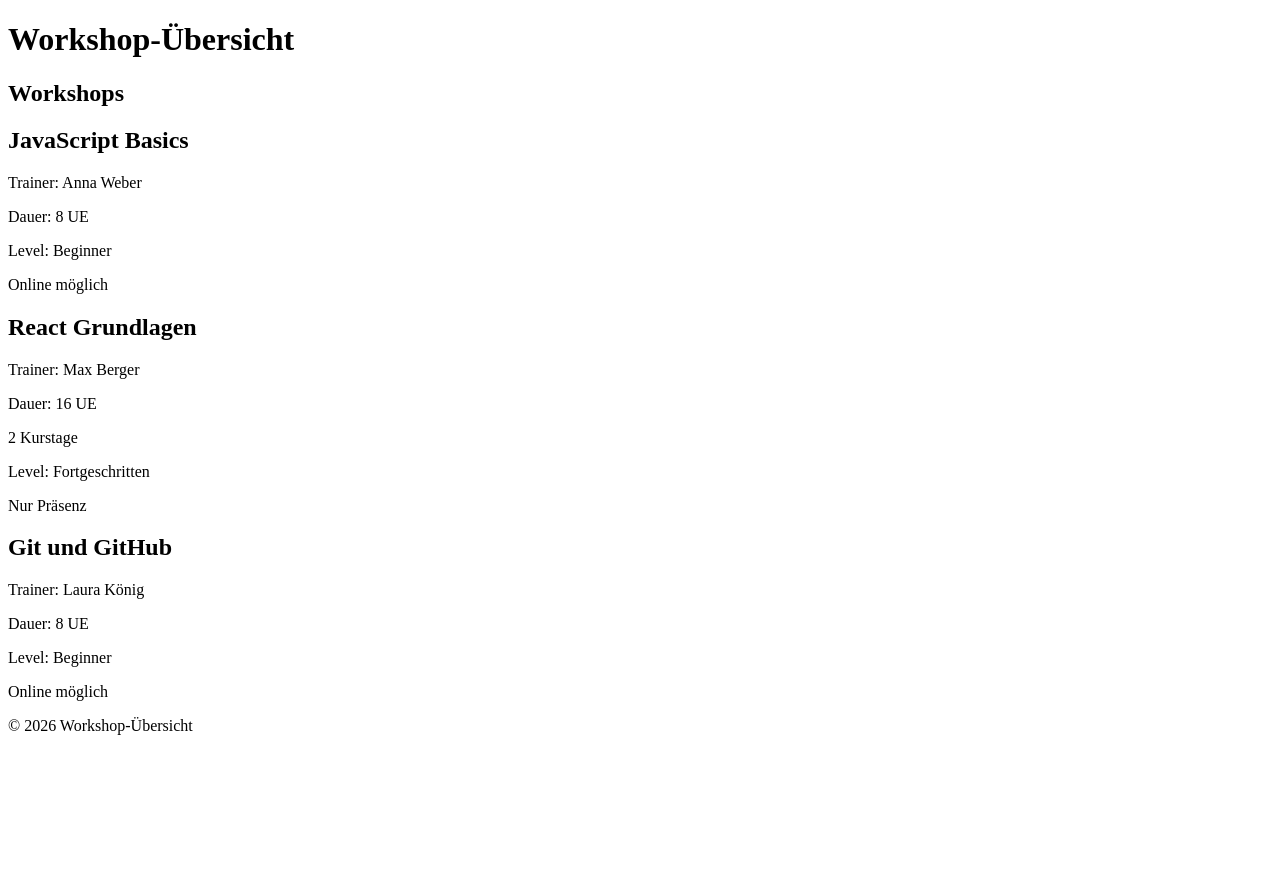
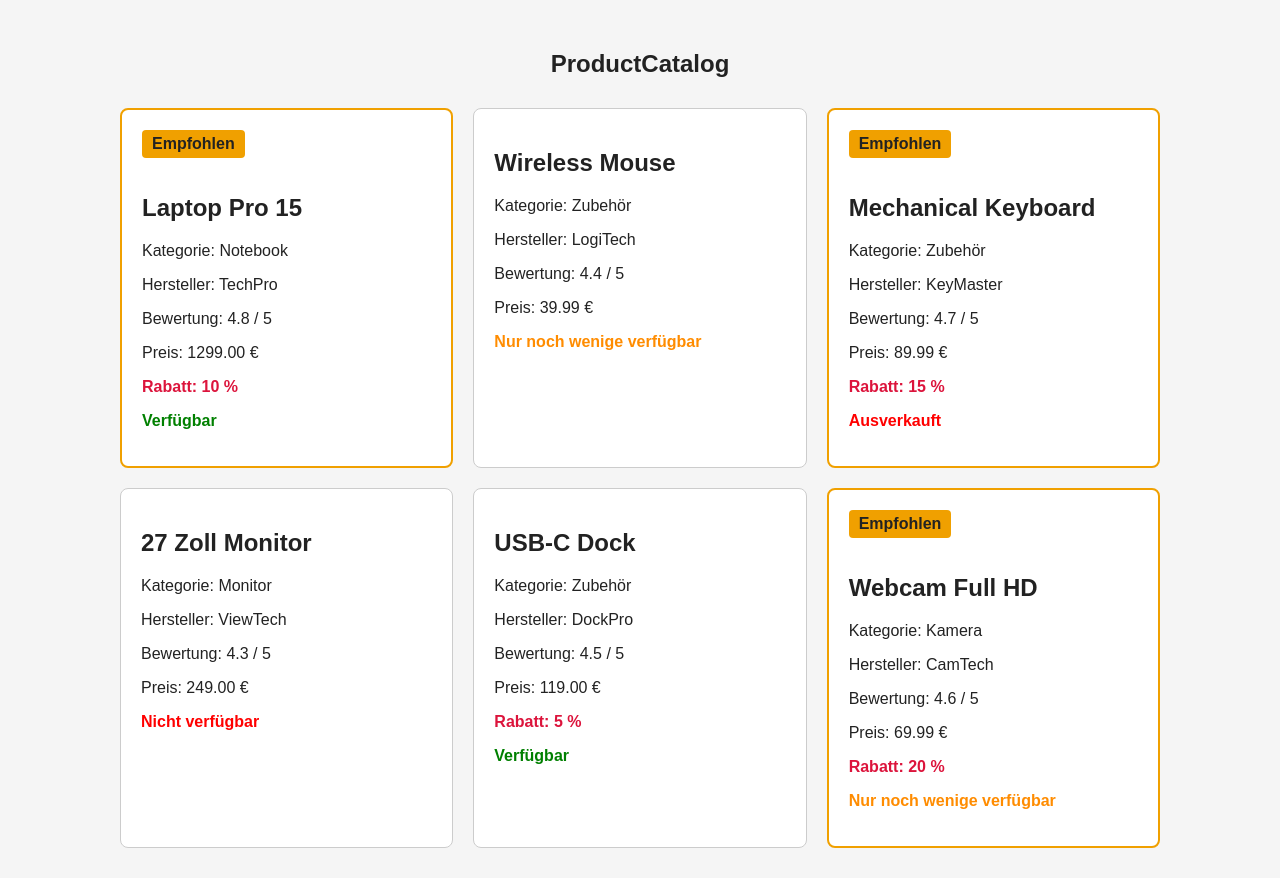
Before and after one commit to silviohoberg2/react-exercises, a React (Vite) app: page / in a window 1280 px wide. Before the commit the page ends 800 px from the top, so only its background shows below. Built offline with nearby package versions, Linux system fonts and the light colour scheme.

Commit message:
Add product catalog exercises

```diff
--- a/index.html
+++ b/index.html
@@ -11,7 +11,7 @@
 
   <div id="root"></div>
 
-  <script type="module" src="./src/day01/main.jsx"></script>
+  <script type="module" src="./src/day02/main.jsx"></script>
 
 </body>
 
--- /dev/null
+++ b/src/day02/components/ProductCard.jsx
@@ -0,0 +1,61 @@
+export default function ProductCard({
+  name,
+  category,
+  price,
+  available,
+  stock,
+  featured,
+  discount,
+  manufacturer,
+  rating
+}) {
+  const cardClass = featured
+    ? "product-card product-card-featured"
+    : "product-card";
+
+  return (
+    <article className={cardClass}>
+      {featured && (
+        <p className="badge">Empfohlen</p>
+      )}
+
+      <h2>{name}</h2>
+
+      <p>Kategorie: {category}</p>
+      <p>Hersteller: {manufacturer}</p>
+      <p>Bewertung: {rating} / 5</p>
+
+      <p>Preis: {price.toFixed(2)} €</p>
+
+      {discount > 0 && (
+        <p className="discount">
+          Rabatt: {discount} %
+        </p>
+      )}
+
+      {!available && (
+        <p className="status unavailable">
+          Nicht verfügbar
+        </p>
+      )}
+
+      {available && stock === 0 && (
+        <p className="status sold-out">
+          Ausverkauft
+        </p>
+      )}
+
+      {available && stock > 0 && stock <= 2 && (
+        <p className="status low-stock">
+          Nur noch wenige verfügbar
+        </p>
+      )}
+
+      {available && stock > 2 && (
+        <p className="status available">
+          Verfügbar
+        </p>
+      )}
+    </article>
+  );
+}
--- /dev/null
+++ b/src/day02/components/ProductList.jsx
@@ -0,0 +1,27 @@
+import products from "../data/products.js";
+import ProductCard from "./ProductCard.jsx";
+
+export default function ProductList() {
+  return (
+    <section className="product-list">
+      <h1>ProductCatalog</h1>
+
+      <div className="product-grid">
+        {products.map((product) => (
+          <ProductCard
+            key={product.id}
+            name={product.name}
+            category={product.category}
+            price={product.price}
+            available={product.available}
+            stock={product.stock}
+            featured={product.featured}
+            discount={product.discount}
+            manufacturer={product.manufacturer}
+            rating={product.rating}
+          />
+        ))}
+      </div>
+    </section>
+  );
+}
--- /dev/null
+++ b/src/day02/data/products.js
@@ -0,0 +1,76 @@
+const products = [
+  {
+    id: 1,
+    name: "Laptop Pro 15",
+    category: "Notebook",
+    price: 1299,
+    available: true,
+    stock: 5,
+    featured: true,
+    discount: 10,
+    manufacturer: "TechPro",
+    rating: 4.8
+  },
+  {
+    id: 2,
+    name: "Wireless Mouse",
+    category: "Zubehör",
+    price: 39.99,
+    available: true,
+    stock: 2,
+    featured: false,
+    discount: 0,
+    manufacturer: "LogiTech",
+    rating: 4.4
+  },
+  {
+    id: 3,
+    name: "Mechanical Keyboard",
+    category: "Zubehör",
+    price: 89.99,
+    available: true,
+    stock: 0,
+    featured: true,
+    discount: 15,
+    manufacturer: "KeyMaster",
+    rating: 4.7
+  },
+  {
+    id: 4,
+    name: "27 Zoll Monitor",
+    category: "Monitor",
+    price: 249,
+    available: false,
+    stock: 0,
+    featured: false,
+    discount: 0,
+    manufacturer: "ViewTech",
+    rating: 4.3
+  },
+  {
+    id: 5,
+    name: "USB-C Dock",
+    category: "Zubehör",
+    price: 119,
+    available: true,
+    stock: 8,
+    featured: false,
+    discount: 5,
+    manufacturer: "DockPro",
+    rating: 4.5
+  },
+  {
+    id: 6,
+    name: "Webcam Full HD",
+    category: "Kamera",
+    price: 69.99,
+    available: true,
+    stock: 1,
+    featured: true,
+    discount: 20,
+    manufacturer: "CamTech",
+    rating: 4.6
+  }
+];
+
+export default products;
--- /dev/null
+++ b/src/day02/main.jsx
@@ -0,0 +1,10 @@
+import { createRoot } from "react-dom/client";
+import ProductList from "./components/ProductList.jsx";
+import "./style.css";
+
+const rootElement = document.querySelector("#root");
+const root = createRoot(rootElement);
+
+root.render(
+  <ProductList />
+);
--- /dev/null
+++ b/src/day02/style.css
@@ -0,0 +1,69 @@
+* {
+  box-sizing: border-box;
+}
+
+body {
+  margin: 0;
+  font-family: Arial, sans-serif;
+  background-color: #f5f5f5;
+  color: #222;
+}
+
+.product-list {
+  max-width: 1100px;
+  margin: 0 auto;
+  padding: 30px;
+}
+
+.product-list h1 {
+  text-align: center;
+  margin-bottom: 30px;
+}
+
+.product-grid {
+  display: grid;
+  grid-template-columns: repeat(auto-fit, minmax(250px, 1fr));
+  gap: 20px;
+}
+
+.product-card {
+  position: relative;
+  padding: 20px;
+  background-color: white;
+  border: 1px solid #ccc;
+  border-radius: 8px;
+}
+
+.product-card-featured {
+  border: 2px solid #f0a000;
+}
+
+.badge {
+  display: inline-block;
+  padding: 5px 10px;
+  margin-top: 0;
+  border-radius: 4px;
+  background-color: #f0a000;
+  font-weight: bold;
+}
+
+.status {
+  font-weight: bold;
+}
+
+.available {
+  color: green;
+}
+
+.low-stock {
+  color: darkorange;
+}
+
+.sold-out,
+.unavailable {
+  color: red;
+}
+.discount {
+  font-weight: bold;
+  color: crimson;
+}
```
